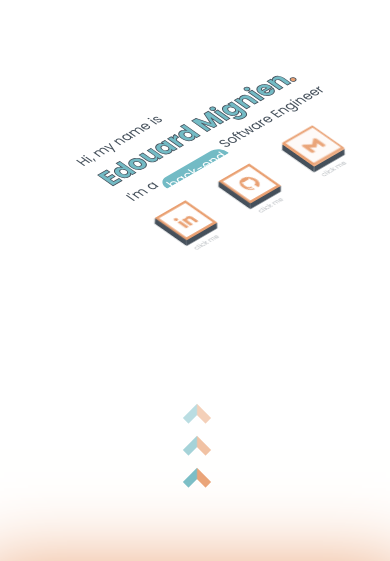
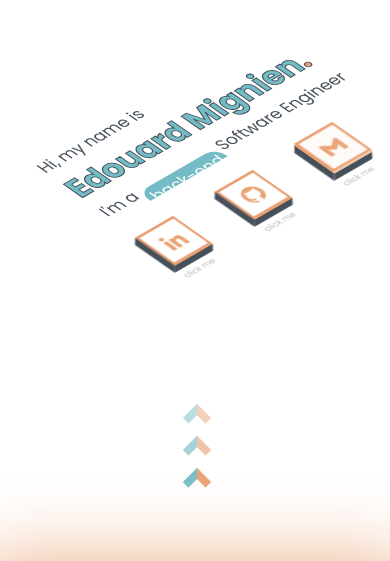
Before and after one commit to Edouard-M/Portfolio_Website, a React (Create React App) app: page / in a window 390 px wide. Shown: the part 283-844 px from the top of the page. Built offline with nearby package versions, Linux system fonts and the light colour scheme.

Commit message:
patch scroll button

```diff
--- a/src/style/App.css
+++ b/src/style/App.css
@@ -1630,8 +1630,8 @@ footer{
 @media screen and (max-width: 400px){
 
   .hero-main{
-    scale: 0.4;
-    transform: translateX(35%);
+    scale: 0.5;
+    transform: translateX(30%);
   }
   .feedback-citation{
     height: 400px;
@@ -1640,6 +1640,15 @@ footer{
     height: 600px;
   }
 }
+
+@media screen and (max-width: 300px){
+
+  .hero-main{
+    scale: 0.45;
+    transform: translateX(35%);
+  }
+}
+
 
 /*--------------------------------------------------------------
 # Scrollbar
```
